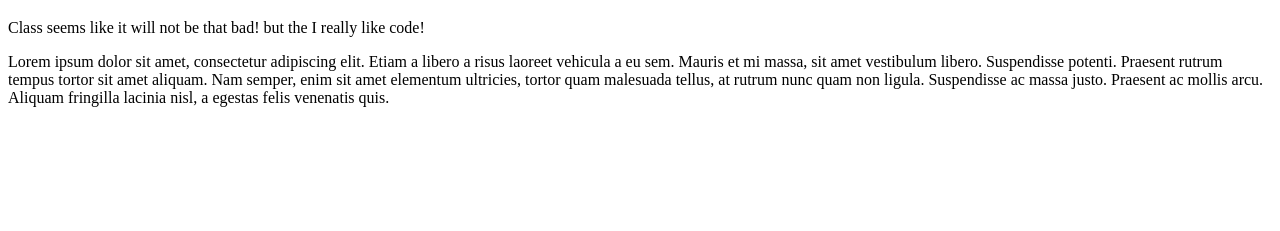
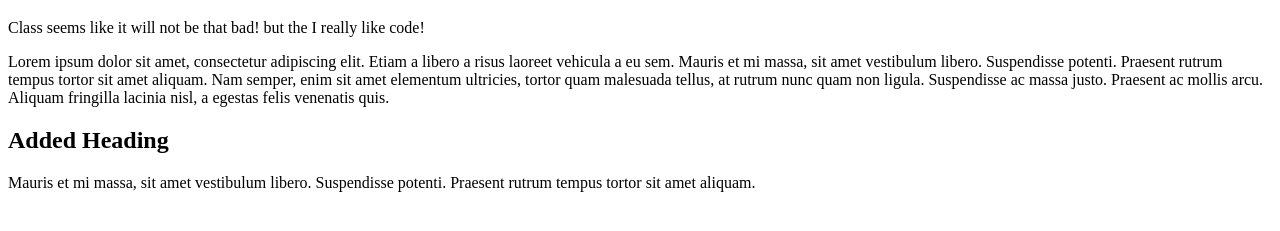
Before and after one commit to skwerl-fullsail/wsd-online, a plain HTML site: page index.htm in a window 1280 px wide. Shown: the part 61-292 px from the top of the page. Drawn offline with Linux system fonts and the light colour scheme.

Commit message:
added heading and paragraph text

```diff
--- a/index.htm
+++ b/index.htm
@@ -15,5 +15,8 @@
 	ultricies, tortor quam malesuada tellus, at rutrum nunc quam non ligula. Suspendisse
 	ac massa justo. Praesent ac mollis arcu. Aliquam fringilla lacinia nisl, a egestas
 	felis venenatis quis.</p>
+	<h2>Added Heading</h2>
+	<p>Mauris et mi massa, sit amet vestibulum libero. Suspendisse potenti.
+	Praesent rutrum tempus tortor sit amet aliquam.</p>
 </body>
 </html>
```
